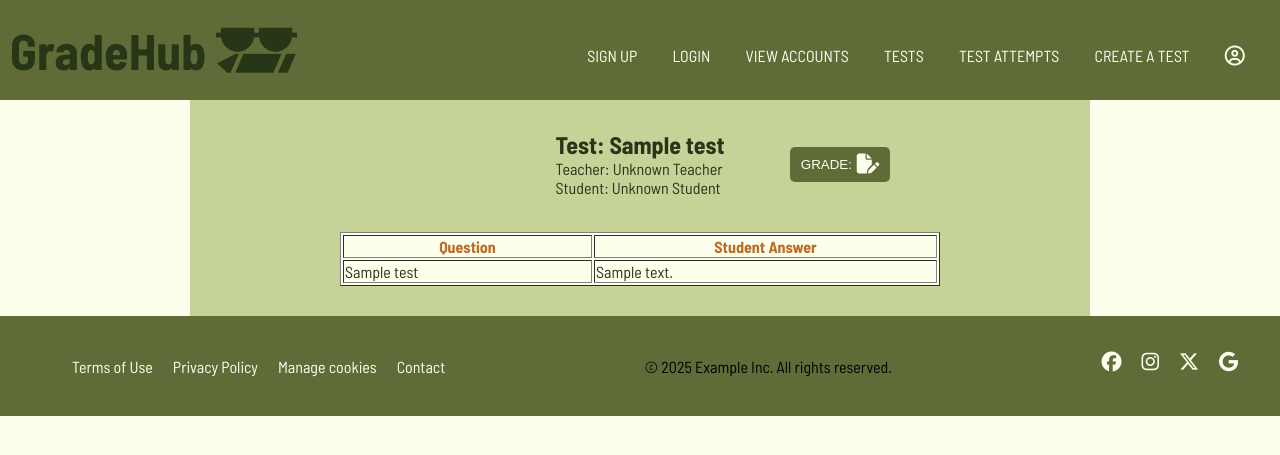
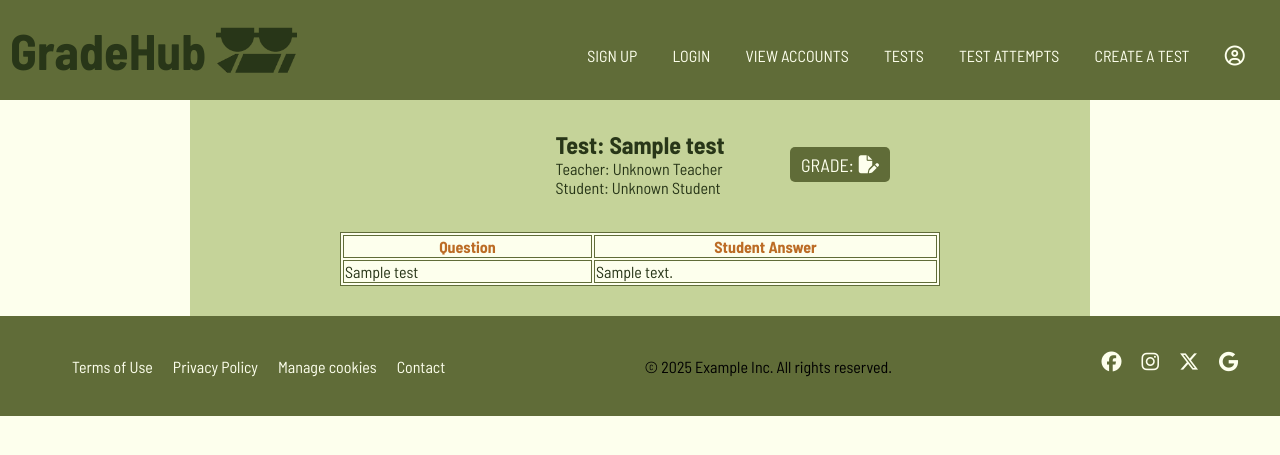
Before and after one commit to emott13/CSET160-Final-Project, a Flask app: page /attempts in a window 1280 px wide. Shown: the top 455 px of the page. Run offline with Flask 3, Linux system fonts and the light colour scheme; data comes from the database, SQL or seed files in the repository; tables that the repository leaves empty hold one stand-in row (values such as "Sample post"); some libraries are stand-ins or nearby versions.

Commit message:
css adjustments to table border and grade buttons

```diff
--- a/static/styles/attempts.css
+++ b/static/styles/attempts.css
@@ -39,6 +39,8 @@ body{
     width: 100px;
     text-transform: uppercase;
     color: var(--color-3);
+    font-family: var(--font-main);
+    font-size: 18px;
 }
 
 .grade:hover{
@@ -54,6 +56,10 @@ body{
     width: 600px;
 }
 
+table, th, td{
+    border: 1px solid var(--color-1);
+}
+
 .tableHeader{
     color: var(--color-5);
 }
--- a/templates/attempts.html
+++ b/templates/attempts.html
@@ -12,9 +12,9 @@
                 <p>Teacher: {{ teacherData.get(data[1], "Unknown Teacher") }}</p>
                 <p>Student: {{ studentData.get(data[20], "Unknown Student") }}</p>
             </div>
-            <button class="grade">Grade: <i class="fa-solid fa-file-pen fa-xl"></i></button>
+            <button class="grade">Grade: <i class="fa-solid fa-file-pen"></i></button>
 
-            <table border="1" class="attemptTable">
+            <table class="attemptTable">
                 <tr class="tableHeader">
                     <th>Question</th>
                     <th>Student Answer</th>
```
